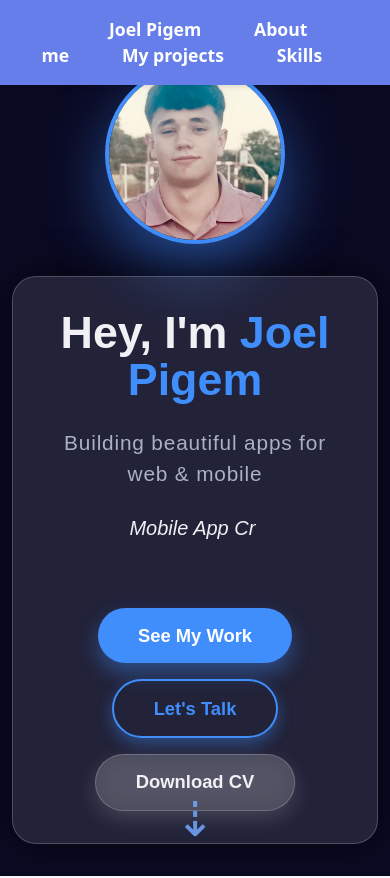
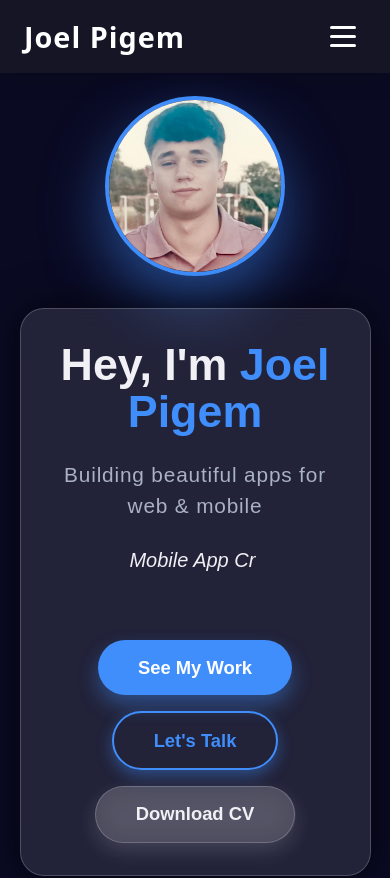
Before and after one commit to JoelPigemBorrell/joelpigem-portafolio, a React (Vite) app: page / in a window 390 px wide. Shown: the top 878 px of the page. Built offline with nearby package versions, Linux system fonts and the light colour scheme; the HTML template or start-up script is replaced by a standard one.

Commit message:
V2 Responsive

```diff
--- a/src/components/hero/hero.css
+++ b/src/components/hero/hero.css
@@ -162,7 +162,7 @@
 
 .scroll-indicator {
   position: absolute;
-  bottom: 2rem;
+  bottom: 1.5rem;
   left: 50%;
   transform: translateX(-50%);
   font-size: 3rem;
@@ -188,7 +188,7 @@
 @media (max-width: 900px) {
   .hero-section {
     flex-direction: column;
-    padding: 2rem 3vw;
+    padding: 4rem 5vw 7rem; /* Aumentamos padding superior */
     gap: 2rem;
   }
 
--- a/src/components/hero/hero.jsx
+++ b/src/components/hero/hero.jsx
@@ -74,7 +74,7 @@ const Hero = () => {
         <div className="hero-buttons">
           <a href="#projects" className="btn color" aria-label="See my work">See My Work</a>
           <a href="#footer" className="btn transparent" aria-label="Let's talk">Let's Talk</a>
-          <a href="/CV_JoelPigem.pdf" download className="btn glass" aria-label="Download CV">Download CV</a>
+          <a href="/cv-joel-pigem.pdf" download className="btn glass" aria-label="Download CV">Download CV</a>
         </div>
       </motion.div>
 
--- a/src/components/navbar/navbar.css
+++ b/src/components/navbar/navbar.css
@@ -1,37 +1,144 @@
+/* RESET */
+* {
+  margin: 0;
+  padding: 0;
+  box-sizing: border-box;
+}
+
+/* Base nav */
 .navbar {
   position: fixed;
   top: 0;
-  left: 0;
   width: 100%;
-  background-color: #667eea;
-  padding: 1rem 2rem;
-  box-shadow: 0 2px 5px rgba(0,0,0,0.1);
+  background: rgba(28, 28, 40, 0.65);
+  backdrop-filter: blur(12px);
+  padding: 0.8rem 1.5rem;
+  box-shadow: 0 8px 20px rgba(0, 0, 0, 0.15);
   z-index: 1000;
-  transition: background-color 0.3s ease, box-shadow 0.3s ease;
+  transition: background 0.4s ease, box-shadow 0.4s ease;
 }
 
 .navbar-scrolled {
-  background-color: rgba(10, 10, 35, 0.95);
-  box-shadow: 0 4px 15px rgba(0,0,0,0.3);
+  background: rgba(15, 15, 30, 0.95);
 }
 
-.navbar ul {
+/* Layout */
+.navbar-container {
+  max-width: 1200px;
+  margin: 0 auto;
   display: flex;
-  justify-content: center;
-  gap: 2rem;
-  margin: 0;
-  padding: 0;
-  list-style: none;
+  justify-content: space-between;
+  align-items: center;
 }
 
-.navbar a {
+/* Logo */
+.navbar-logo a {
+  font-size: 1.8rem;
+  font-weight: bold;
   color: white;
   text-decoration: none;
-  font-weight: 600;
-  font-size: 1.1rem;
+  letter-spacing: 1px;
   transition: color 0.3s ease;
 }
 
-.navbar a:hover {
+.navbar-logo a:hover {
   color: #a3bffa;
 }
+
+/* Links */
+.navbar-links {
+  display: flex;
+  gap: 2rem;
+}
+
+.navbar-links a {
+  color: rgba(255, 255, 255, 0.9);
+  text-decoration: none;
+  font-weight: 500;
+  font-size: 1.1rem;
+  position: relative;
+  transition: all 0.3s ease;
+}
+
+.navbar-links a::after {
+  content: '';
+  display: block;
+  height: 2px;
+  background: #ffffff;
+  width: 0%;
+  transition: width 0.3s ease;
+  margin-top: 4px;
+}
+
+.navbar-links a:hover {
+  color: #ffffff;
+  text-shadow: 0 0 5px #ffffff99;
+}
+
+.navbar-links a:hover::after {
+  width: 100%;
+}
+
+/* Hamburger */
+.hamburger {
+  display: none;
+  position: relative;
+  flex-direction: column;
+  justify-content: center;
+  align-items: center;
+  cursor: pointer;
+  padding: 10px;
+  z-index: 1100; /* más alto que el menú */
+}
+
+.hamburger span {
+  width: 26px;
+  height: 3px;
+  background: white;
+  border-radius: 3px;
+  margin: 3px 0;
+  transition: all 0.3s ease;
+}
+
+
+.hamburger.open span:nth-child(1) {
+  transform: rotate(45deg) translateY(7px);
+}
+.hamburger.open span:nth-child(2) {
+  opacity: 0;
+}
+.hamburger.open span:nth-child(3) {
+  transform: rotate(-45deg) translateY(-7px);
+}
+
+/* Responsive */
+@media (max-width: 768px) {
+  .navbar-links {
+    position: absolute;
+    top: 100%;
+    left: 0;
+    background: rgba(10, 10, 35, 0.97);
+    width: 100%;
+    flex-direction: column;
+    align-items: center;
+    overflow: hidden;
+    max-height: 0;
+    transition: max-height 0.3s ease;
+  }
+
+  .navbar-links.open {
+    max-height: 300px;
+    padding: 1rem 0;
+  }
+
+  .navbar-links a {
+    padding: 0.8rem 0;
+    font-size: 1.2rem;
+    width: 100%;
+    text-align: center;
+  }
+
+  .hamburger {
+    display: flex;
+  }
+}
--- a/src/components/navbar/navbar.jsx
+++ b/src/components/navbar/navbar.jsx
@@ -1,26 +1,48 @@
-import React, { useEffect, useState } from 'react';
+import React, { useEffect, useRef, useState } from 'react';
 import './navbar.css';
 
 const Navbar = () => {
   const [scrolled, setScrolled] = useState(false);
+  const [menuOpen, setMenuOpen] = useState(false);
+  const menuRef = useRef();
 
   useEffect(() => {
-    const handleScroll = () => {
-      setScrolled(window.scrollY > 80);
+    const handleScroll = () => setScrolled(window.scrollY > 80);
+    const handleClickOutside = (e) => {
+      if (menuRef.current && !menuRef.current.contains(e.target)) {
+        setMenuOpen(false);
+      }
     };
 
     window.addEventListener('scroll', handleScroll);
-    return () => window.removeEventListener('scroll', handleScroll);
+    document.addEventListener('mousedown', handleClickOutside);
+
+    return () => {
+      window.removeEventListener('scroll', handleScroll);
+      document.removeEventListener('mousedown', handleClickOutside);
+    };
   }, []);
+
+  const toggleMenu = () => setMenuOpen(!menuOpen);
+  const closeMenu = () => setMenuOpen(false);
 
   return (
     <nav className={`navbar ${scrolled ? 'navbar-scrolled' : ''}`}>
-      {/* Tu contenido de navegación */}
-      <div className="navbar-container">
-        <a href="#hero" className="logo">Joel Pigem</a>
-        <a href="#about" className="logo">About me</a>
-        <a href="#projects" className="logo">My projects</a>
-        <a href="#skills" className="logo">Skills</a>
+      {/* APLICA el ref AQUÍ para incluir tanto el menú como el botón hamburguesa */}
+      <div className="navbar-container" ref={menuRef}>
+        <div className="navbar-logo">
+          <a href="#hero">Joel Pigem</a>
+        </div>
+        <div className={`navbar-links ${menuOpen ? 'open' : ''}`}>
+          <a href="#about" onClick={closeMenu}>About me</a>
+          <a href="#projects" onClick={closeMenu}>My projects</a>
+          <a href="#skills" onClick={closeMenu}>Skills</a>
+        </div>
+        <div className={`hamburger ${menuOpen ? 'open' : ''}`} onClick={toggleMenu}>
+          <span />
+          <span />
+          <span />
+        </div>
       </div>
     </nav>
   );
```
Also changed, not shown: 1 other file (tests, documents, lock files or other folders).
